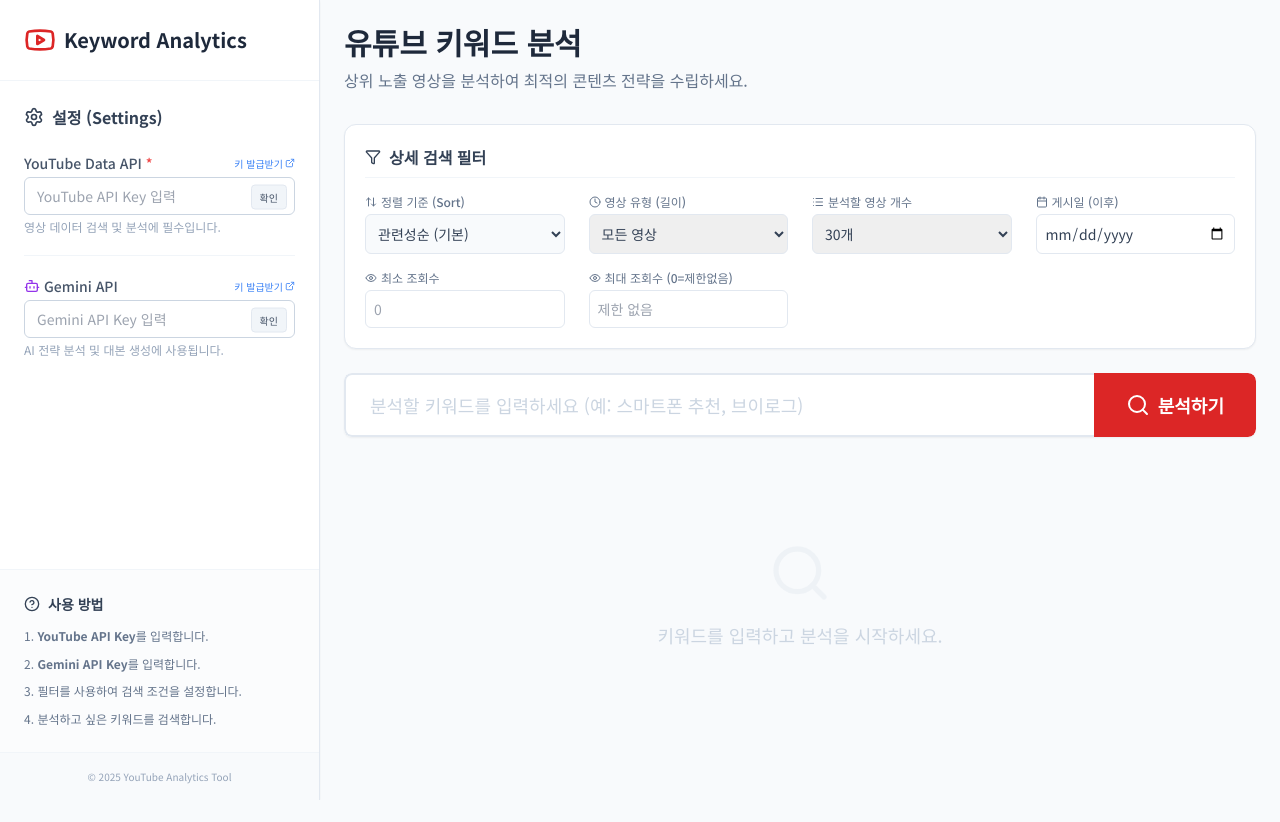
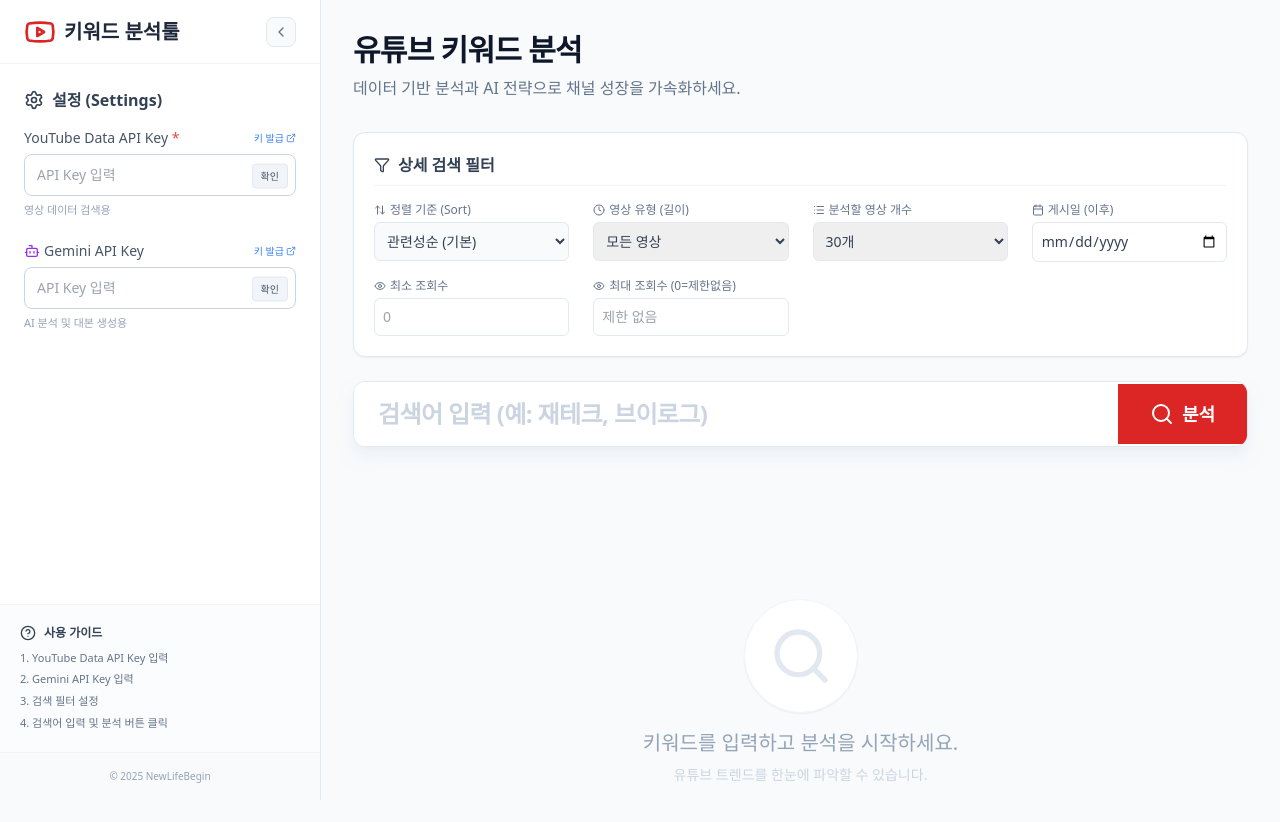
Before and after one commit to letsnewlife/youtube-analysis, a React (Vite) app: page / in a window 1280 px wide. Shown: the top 822 px of the page. Before the commit the page ends 800 px from the top, so only its background shows below. Built offline with nearby package versions, Linux system fonts and the light colour scheme.

Commit message:
feat: Enhance UI and sidebar functionality
Introduce mobile menu toggle and desktop sidebar collapse. Improve UI elements in Dashboard and VideoTable for better readability and a more refined user experience. Add key validation for Gemini API in Sidebar.

```diff
--- a/App.tsx
+++ b/App.tsx
@@ -1,5 +1,5 @@
 import React, { useState } from 'react';
-import { Search, Loader2 } from 'lucide-react';
+import { Search, Loader2, Menu } from 'lucide-react';
 import Sidebar from './components/Sidebar';
 import Dashboard from './components/Dashboard';
 import VideoTable from './components/VideoTable';
@@ -37,6 +37,9 @@ const App: React.FC = () => {
   const [result, setResult] = useState<AnalysisResult | null>(null);
   const [aiAnalysis, setAiAnalysis] = useState<string>('');
 
+  // UI State
+  const [isMobileMenuOpen, setIsMobileMenuOpen] = useState(false);
+
   const handleSearch = async (e: React.FormEvent) => {
     e.preventDefault();
     if (!youtubeKey.trim()) {
@@ -47,10 +50,6 @@ const App: React.FC = () => {
       setError("검색할 키워드를 입력해주세요.");
       return;
     }
-
-    // Optional: You might want to force validation before search,
-    // but typically we let the verify button in Sidebar handle strict validation visual cues.
-    // However, if the user hasn't verified, we might encounter errors.
 
     setIsLoading(true);
     setError(null);
@@ -68,8 +67,7 @@ const App: React.FC = () => {
         metrics
       });
 
-      // Gemini AI Analysis (Strictly use user input key AND require validation)
-      // Only trigger if key is provided and marked as valid
+      // Gemini AI Analysis
       if (geminiKey && isGeminiValid) {
         setIsAiLoading(true);
         analyzeWithGemini(geminiKey, keyword, metrics)
@@ -85,9 +83,8 @@ const App: React.FC = () => {
     }
   };
 
-  // Main App
   return (
-    <div className="flex flex-col md:flex-row min-h-screen bg-slate-50">
+    <div className="flex min-h-screen bg-slate-50 font-sans">
       <Sidebar
         youtubeKey={youtubeKey}
         setYoutubeKey={setYoutubeKey}
@@ -95,50 +92,65 @@ const App: React.FC = () => {
         geminiKey={geminiKey}
         setGeminiKey={setGeminiKey}
         setIsGeminiValid={setIsGeminiValid}
+        isOpen={isMobileMenuOpen}
+        onClose={() => setIsMobileMenuOpen(false)}
       />
 
-      <main className="flex-1 p-4 md:p-6 overflow-y-auto">
-        <div className="w-full mx-auto">
+      <main className="flex-1 flex flex-col min-w-0 transition-all duration-300">
+        {/* Mobile Header */}
+        <header className="md:hidden bg-white border-b border-slate-200 p-4 flex items-center justify-between sticky top-0 z-30 shadow-sm/50 backdrop-blur-md bg-white/90">
+           <div className="flex items-center gap-2">
+             <button
+               onClick={() => setIsMobileMenuOpen(true)}
+               className="p-2 -ml-2 text-slate-600 hover:bg-slate-100 rounded-lg active:scale-95 transition-transform"
+             >
+               <Menu className="w-6 h-6" />
+             </button>
+             <h1 className="font-bold text-lg text-slate-800">NewLifeBegin</h1>
+           </div>
+        </header>
 
-          <div className="mb-8">
-            <h2 className="text-2xl md:text-3xl font-bold text-slate-800 mb-2">
+        <div className="p-4 md:p-8 max-w-[1920px] w-full mx-auto">
+
+          <div className="mb-8 mt-2 md:mt-0">
+            <h2 className="text-2xl md:text-3xl font-bold text-slate-900 mb-2 tracking-tight">
               유튜브 키워드 분석
             </h2>
-            <p className="text-slate-500">
-              상위 노출 영상을 분석하여 최적의 콘텐츠 전략을 수립하세요.
+            <p className="text-slate-500 text-sm md:text-base">
+              데이터 기반 분석과 AI 전략으로 채널 성장을 가속화하세요.
             </p>
           </div>
 
           <form onSubmit={handleSearch} className="mb-6 relative">
             <SearchFiltersComponent filters={filters} setFilters={setFilters} />
 
-             <div className="flex shadow-sm rounded-lg overflow-hidden mb-4">
+             <div className="flex shadow-lg shadow-slate-200/50 rounded-xl overflow-hidden mb-4 border border-slate-200 bg-white items-center">
               <input
                 type="text"
                 value={keyword}
                 onChange={(e) => setKeyword(e.target.value)}
-                placeholder="분석할 키워드를 입력하세요 (예: 스마트폰 추천, 브이로그)"
-                className="flex-1 px-6 py-4 text-lg border-2 border-r-0 border-slate-200 focus:outline-none focus:border-red-500 focus:ring-0 rounded-l-lg transition-colors placeholder:text-slate-300 text-slate-700"
+                placeholder="검색어 입력 (예: 재테크, 브이로그)"
+                className="flex-1 px-4 md:px-6 py-4 text-lg md:text-2xl font-bold focus:outline-none placeholder:text-slate-300 text-slate-800 min-w-0 tracking-tight"
               />
               <button
                 type="submit"
                 disabled={isLoading}
-                className="bg-red-600 hover:bg-red-700 text-white px-8 py-4 font-bold text-lg transition-colors flex items-center space-x-2 rounded-r-lg disabled:opacity-70 disabled:cursor-not-allowed"
+                className="bg-red-600 hover:bg-red-700 text-white px-6 md:px-8 py-4 font-bold text-base md:text-lg transition-colors flex items-center space-x-2 shrink-0 disabled:opacity-70 disabled:cursor-not-allowed h-full"
               >
-                {isLoading ? <Loader2 className="animate-spin" /> : <Search />}
-                <span className="hidden md:inline">분석하기</span>
+                {isLoading ? <Loader2 className="animate-spin w-6 h-6" /> : <Search className="w-6 h-6" />}
+                <span className="hidden md:inline">분석</span>
               </button>
             </div>
 
             {error && (
-              <p className="text-red-500 text-sm font-medium animate-pulse mt-2">
+              <p className="text-red-500 text-sm font-medium animate-pulse mt-2 px-1">
                 ⚠️ {error}
               </p>
             )}
           </form>
 
           {result && (
-            <div className="animate-fade-in-up space-y-6">
+            <div className="animate-fade-in-up space-y-6 md:space-y-8 pb-10">
               <Dashboard
                 metrics={result.metrics}
                 videos={result.videos}
@@ -147,7 +159,7 @@ const App: React.FC = () => {
 
               {/* Only Render AI Components if Gemini Key is Valid */}
               {isGeminiValid ? (
-                <div className="grid grid-cols-1 lg:grid-cols-2 gap-6">
+                <div className="grid grid-cols-1 xl:grid-cols-2 gap-6">
                    <AIStrategy
                     strategy={aiAnalysis}
                     isLoading={isAiLoading}
@@ -158,8 +170,8 @@ const App: React.FC = () => {
                   />
                 </div>
               ) : (
-                <div className="bg-blue-50 border border-blue-100 rounded-xl p-6 text-center text-blue-700 text-sm mb-6">
-                  🤖 Gemini API Key를 입력하고 <strong>[확인]</strong>을 완료하면, AI 전략 분석과 대본 생성 기능을 사용할 수 있습니다.
+                <div className="bg-gradient-to-r from-blue-50 to-indigo-50 border border-blue-100 rounded-xl p-6 text-center text-blue-800 text-sm md:text-base mb-6 shadow-sm">
+                  🤖 Gemini API Key를 입력하고 <strong>[확인]</strong>을 완료하면, <br className="md:hidden"/> AI 전략 분석과 대본 생성 기능을 사용할 수 있습니다.
                 </div>
               )}
 
@@ -174,9 +186,12 @@ const App: React.FC = () => {
           )}
 
           {!result && !isLoading && (
-            <div className="text-center py-20 text-slate-300">
-              <Search className="w-16 h-16 mx-auto mb-4 opacity-20" />
-              <p className="text-lg">키워드를 입력하고 분석을 시작하세요.</p>
+            <div className="text-center py-20 md:py-32 text-slate-300 flex flex-col items-center">
+              <div className="bg-white p-6 rounded-full shadow-sm mb-4 border border-slate-100">
+                  <Search className="w-12 h-12 md:w-16 md:h-16 text-slate-200" />
+              </div>
+              <p className="text-lg md:text-xl font-medium text-slate-400">키워드를 입력하고 분석을 시작하세요.</p>
+              <p className="text-sm text-slate-300 mt-2">유튜브 트렌드를 한눈에 파악할 수 있습니다.</p>
             </div>
           )}
         </div>
--- a/components/Sidebar.tsx
+++ b/components/Sidebar.tsx
@@ -1,5 +1,5 @@
 import React, { useState } from 'react';
-import { Settings, Youtube, HelpCircle, Bot, ExternalLink, CheckCircle, Loader2 } from 'lucide-react';
+import { Settings, Youtube, HelpCircle, Bot, ExternalLink, CheckCircle, Loader2, ChevronLeft, ChevronRight, X, Key } from 'lucide-react';
 import { verifyYoutubeApi } from '../services/youtubeService';
 import { verifyGeminiApi } from '../services/geminiService';
 
@@ -10,16 +10,22 @@ interface SidebarProps {
   geminiKey: string;
   setGeminiKey: (key: string) => void;
   setIsGeminiValid: (valid: boolean) => void;
+  isOpen: boolean; // Mobile open state
+  onClose: () => void; // Mobile close handler
 }
 
 type VerificationStatus = 'idle' | 'validating' | 'valid' | 'invalid';
 
 const Sidebar: React.FC<SidebarProps> = ({
   youtubeKey, setYoutubeKey, setIsYoutubeValid,
-  geminiKey, setGeminiKey, setIsGeminiValid
+  geminiKey, setGeminiKey, setIsGeminiValid,
+  isOpen, onClose
 }) => {
   const [youtubeStatus, setYoutubeStatus] = useState<VerificationStatus>('idle');
   const [geminiStatus, setGeminiStatus] = useState<VerificationStatus>('idle');
+
+  // Desktop collapse state
+  const [isCollapsed, setIsCollapsed] = useState(false);
 
   const handleYoutubeChange = (e: React.ChangeEvent<HTMLInputElement>) => {
     setYoutubeKey(e.target.value);
@@ -57,37 +63,87 @@ const Sidebar: React.FC<SidebarProps> = ({
       return <Loader2 className="w-4 h-4 text-blue-500 animate-spin" />;
     }
 
-    // Idle OR Invalid state -> Show Verify Button
-    // If invalid, the input border will be red, but we still allow re-clicking "Verify"
     return (
       <button
         onClick={verifyFn}
-        className="bg-slate-100 hover:bg-slate-200 text-slate-600 text-[10px] px-2 py-1 rounded border border-slate-200 transition-colors"
+        className="bg-slate-100 hover:bg-slate-200 text-slate-600 text-[10px] px-2 py-1 rounded border border-slate-200 transition-colors whitespace-nowrap"
       >
         {status === 'invalid' ? '재확인' : '확인'}
       </button>
     );
   };
 
+  const toggleCollapse = () => {
+    setIsCollapsed(!isCollapsed);
+  };
+
+  // Classes for desktop transition
+  const sidebarWidthClass = isCollapsed ? 'md:w-20' : 'md:w-80';
+  const contentVisibilityClass = isCollapsed ? 'md:hidden' : 'block';
+  const paddingClass = isCollapsed ? 'px-2' : 'px-6';
+
   return (
-    <aside className="w-full md:w-80 bg-white border-r border-slate-200 h-auto md:h-screen flex flex-col shadow-sm flex-shrink-0 sticky top-0 overflow-y-auto">
-      <div className="p-6 border-b border-slate-100 flex items-center space-x-2">
+    <>
+      {/* Mobile Overlay Backdrop */}
+      {isOpen && (
+        <div
+          className="fixed inset-0 bg-black/50 z-40 md:hidden backdrop-blur-sm transition-opacity"
+          onClick={onClose}
+        />
+      )}
+
+      {/* Sidebar Container */}
+      <aside
+        className={`
+          fixed md:sticky top-0 h-screen bg-white border-r border-slate-200 flex flex-col shadow-xl md:shadow-none z-50 transition-all duration-300 ease-in-out
+          ${isOpen ? 'translate-x-0' : '-translate-x-full md:translate-x-0'}
+          ${sidebarWidthClass}
+          w-[280px] md:w-auto
+        `}
+      >
+        {/* Header Section */}
+        <div className={`flex items-center justify-between h-16 border-b border-slate-100 shrink-0 ${paddingClass}`}>
+          <div className={`flex items-center space-x-2 overflow-hidden transition-all duration-300 ${isCollapsed ? 'justify-center w-full' : ''}`}>
+             <div className="shrink-0">
                  <Youtube className="w-8 h-8 text-red-600" />
-        <h1 className="text-xl font-bold text-slate-800">Keyword Analytics</h1>
+             </div>
+             <h1 className={`text-xl font-bold text-slate-800 whitespace-nowrap ${contentVisibilityClass}`}>
+               키워드 분석툴
+             </h1>
           </div>
 
-      <div className="p-6 space-y-6">
-        <div className="flex items-center space-x-2 text-slate-700 mb-2">
-          <Settings className="w-5 h-5" />
-          <h2 className="font-semibold">설정 (Settings)</h2>
+          {/* Mobile Close Button */}
+          <button onClick={onClose} className="md:hidden p-1 text-slate-500 hover:bg-slate-100 rounded-full">
+            <X className="w-6 h-6" />
+          </button>
+
+          {/* Desktop Collapse Toggle */}
+          <button
+            onClick={toggleCollapse}
+            className={`hidden md:flex p-1.5 rounded-lg bg-slate-50 hover:bg-slate-100 text-slate-500 border border-slate-200 transition-colors ${isCollapsed ? 'absolute -right-3 top-20 shadow-sm z-50 bg-white' : ''}`}
+            title={isCollapsed ? "메뉴 펼치기" : "메뉴 접기"}
+          >
+            {isCollapsed ? <ChevronRight className="w-4 h-4" /> : <ChevronLeft className="w-4 h-4" />}
+          </button>
         </div>
 
-        <div className="space-y-5">
+        {/* Content Section (Scrollable) */}
+        <div className={`flex-1 overflow-y-auto overflow-x-hidden ${paddingClass} py-6 space-y-6 scrollbar-thin scrollbar-thumb-slate-200`}>
+
+          {/* Settings Group */}
+          <div>
+            <div className={`flex items-center ${isCollapsed ? 'justify-center' : 'space-x-2'} text-slate-700 mb-4 transition-all`}>
+              <Settings className="w-5 h-5 shrink-0" />
+              <h2 className={`font-semibold whitespace-nowrap ${contentVisibilityClass}`}>설정 (Settings)</h2>
+            </div>
+
+            <div className="space-y-6">
               {/* YouTube Key Input */}
-          <div>
-            <div className="flex justify-between items-center mb-1">
+              <div className="relative group">
+                {!isCollapsed && (
+                    <div className="flex justify-between items-center mb-1.5">
                         <label htmlFor="youtube-key" className="block text-sm font-medium text-slate-600">
-                YouTube Data API <span className="text-red-500">*</span>
+                        YouTube Data API Key <span className="text-red-500">*</span>
                         </label>
                         <a
                             href="https://console.cloud.google.com/apis/dashboard"
@@ -96,17 +152,30 @@ const Sidebar: React.FC<SidebarProps> = ({
                             className="text-[10px] text-blue-500 hover:text-blue-700 flex items-center gap-0.5"
                             title="Google Cloud Console로 이동"
                         >
-                    키 발급받기 <ExternalLink className="w-2.5 h-2.5" />
+                            키 발급 <ExternalLink className="w-2.5 h-2.5" />
                         </a>
                     </div>
+                )}
+
+                {isCollapsed ? (
+                    <div className="flex justify-center group relative">
+                        <div className={`w-10 h-10 rounded-full flex items-center justify-center transition-colors ${youtubeStatus === 'valid' ? 'bg-green-100 text-green-600' : 'bg-slate-100 text-slate-500'}`}>
+                           <Key className="w-5 h-5" />
+                        </div>
+                        <div className="absolute left-full top-2 ml-2 bg-slate-800 text-white text-xs px-2 py-1 rounded opacity-0 group-hover:opacity-100 pointer-events-none whitespace-nowrap z-50">
+                            YouTube Key 설정 필요
+                        </div>
+                    </div>
+                ) : (
+                    <>
                         <div className="relative">
                             <input
                             id="youtube-key"
                             type="password"
                             value={youtubeKey}
                             onChange={handleYoutubeChange}
-                placeholder="YouTube API Key 입력"
-                className={`w-full pl-3 pr-14 py-2 border rounded-md focus:outline-none focus:ring-2 text-sm transition-shadow ${
+                            placeholder="API Key 입력"
+                            className={`w-full pl-3 pr-14 py-2.5 border rounded-lg focus:outline-none focus:ring-2 text-sm transition-shadow ${
                                 youtubeStatus === 'valid' ? 'border-green-300 focus:ring-green-500 bg-green-50' :
                                 youtubeStatus === 'invalid' ? 'border-red-300 focus:ring-red-500 bg-red-50' :
                                 'border-slate-300 focus:ring-blue-500'
@@ -116,16 +185,21 @@ const Sidebar: React.FC<SidebarProps> = ({
                             {renderVerificationIcon(youtubeStatus, verifyYoutube)}
                             </div>
                         </div>
-            <p className="text-xs text-slate-400 mt-1">
-              영상 데이터 검색 및 분석에 필수입니다.
+                        <p className="text-[11px] text-slate-400 mt-1.5 leading-snug">
+                          영상 데이터 검색용
                         </p>
+                    </>
+                )}
               </div>
 
-          <div className="border-t border-slate-100 pt-5">
+              {isCollapsed && <div className="h-[1px] bg-slate-100 w-1/2 mx-auto my-2"></div>}
+
               {/* Gemini Key Input */}
-             <div className="flex justify-between items-center mb-1">
+              <div className="relative group">
+                 {!isCollapsed && (
+                    <div className="flex justify-between items-center mb-1.5">
                         <label htmlFor="gemini-key" className="block text-sm font-medium text-slate-600 flex items-center gap-1">
-                <Bot className="w-4 h-4 text-purple-600" /> Gemini API
+                        <Bot className="w-4 h-4 text-purple-600" /> Gemini API Key
                         </label>
                         <a
                             href="https://aistudio.google.com/app/apikey"
@@ -134,18 +208,30 @@ const Sidebar: React.FC<SidebarProps> = ({
                             className="text-[10px] text-blue-500 hover:text-blue-700 flex items-center gap-0.5"
                             title="Google AI Studio로 이동"
                         >
-                    키 발급받기 <ExternalLink className="w-2.5 h-2.5" />
+                            키 발급 <ExternalLink className="w-2.5 h-2.5" />
                         </a>
                     </div>
+                 )}
 
+                 {isCollapsed ? (
+                    <div className="flex justify-center group relative">
+                        <div className={`w-10 h-10 rounded-full flex items-center justify-center transition-colors ${geminiStatus === 'valid' ? 'bg-purple-100 text-purple-600' : 'bg-slate-100 text-slate-500'}`}>
+                           <Bot className="w-5 h-5" />
+                        </div>
+                         <div className="absolute left-full top-2 ml-2 bg-slate-800 text-white text-xs px-2 py-1 rounded opacity-0 group-hover:opacity-100 pointer-events-none whitespace-nowrap z-50">
+                            Gemini Key 설정 필요
+                        </div>
+                    </div>
+                ) : (
+                    <>
                         <div className="relative">
                             <input
                             id="gemini-key"
                             type="password"
                             value={geminiKey}
                             onChange={handleGeminiChange}
-                placeholder="Gemini API Key 입력"
-                className={`w-full pl-3 pr-14 py-2 border rounded-md focus:outline-none focus:ring-2 text-sm transition-shadow ${
+                            placeholder="API Key 입력"
+                            className={`w-full pl-3 pr-14 py-2.5 border rounded-lg focus:outline-none focus:ring-2 text-sm transition-shadow ${
                                 geminiStatus === 'valid' ? 'border-green-300 focus:ring-purple-500 bg-purple-50' :
                                 geminiStatus === 'invalid' ? 'border-red-300 focus:ring-red-500 bg-red-50' :
                                 'border-slate-300 focus:ring-purple-500'
@@ -155,35 +241,45 @@ const Sidebar: React.FC<SidebarProps> = ({
                                 {renderVerificationIcon(geminiStatus, verifyGemini)}
                             </div>
                         </div>
-
-             <p className="text-xs text-slate-400 mt-1">
-              AI 전략 분석 및 대본 생성에 사용됩니다.
+                        <p className="text-[11px] text-slate-400 mt-1.5 leading-snug">
+                        AI 분석 및 대본 생성용
                         </p>
+                    </>
+                )}
+              </div>
             </div>
           </div>
         </div>
 
-      {/* How to use section */}
-      <div className="mt-auto border-t border-slate-100">
-        <div className="p-6 bg-slate-50/50">
-          <div className="flex items-center space-x-2 text-slate-700 mb-3">
+        {/* Footer Section */}
+        <div className="mt-auto border-t border-slate-100 shrink-0">
+          {!isCollapsed && (
+            <div className={`p-5 bg-slate-50/50 ${contentVisibilityClass}`}>
+                <div className="flex items-center space-x-2 text-slate-700 mb-2">
                     <HelpCircle className="w-4 h-4" />
-             <h3 className="font-semibold text-sm">사용 방법</h3>
+                    <h3 className="font-semibold text-xs">사용 가이드</h3>
                 </div>
-          <ol className="text-xs text-slate-500 space-y-2 list-decimal list-inside leading-relaxed">
-            <li><strong>YouTube API Key</strong>를 입력합니다.</li>
-            <li><strong>Gemini API Key</strong>를 입력합니다.</li>
-            <li>필터를 사용하여 검색 조건을 설정합니다.</li>
-            <li>분석하고 싶은 키워드를 검색합니다.</li>
+                <ol className="text-[11px] text-slate-500 space-y-1 list-decimal list-inside leading-relaxed">
+                    <li>YouTube Data API Key 입력</li>
+                    <li>Gemini API Key 입력</li>
+                    <li>검색 필터 설정</li>
+                    <li>검색어 입력 및 분석 버튼 클릭</li>
                 </ol>
             </div>
-        <div className="p-4 bg-slate-50 border-t border-slate-100">
-          <p className="text-[10px] text-slate-400 text-center">
-            &copy; 2025 YouTube Analytics Tool
+          )}
+
+          <div className={`p-4 bg-slate-50 border-t border-slate-100 ${isCollapsed ? 'flex justify-center' : ''}`}>
+            {isCollapsed ? (
+                <span className="text-[10px] text-slate-400 font-bold">NLB</span>
+            ) : (
+                <p className="text-[10px] text-slate-400 text-center font-medium">
+                &copy; 2025 NewLifeBegin
                 </p>
+            )}
           </div>
         </div>
       </aside>
+    </>
   );
 };
 
```
Also changed, not shown: components/Dashboard.tsx (+62 -55 lines), components/VideoTable.tsx (+19 -24 lines). Lines whose indentation alone changed are shown as unchanged.
